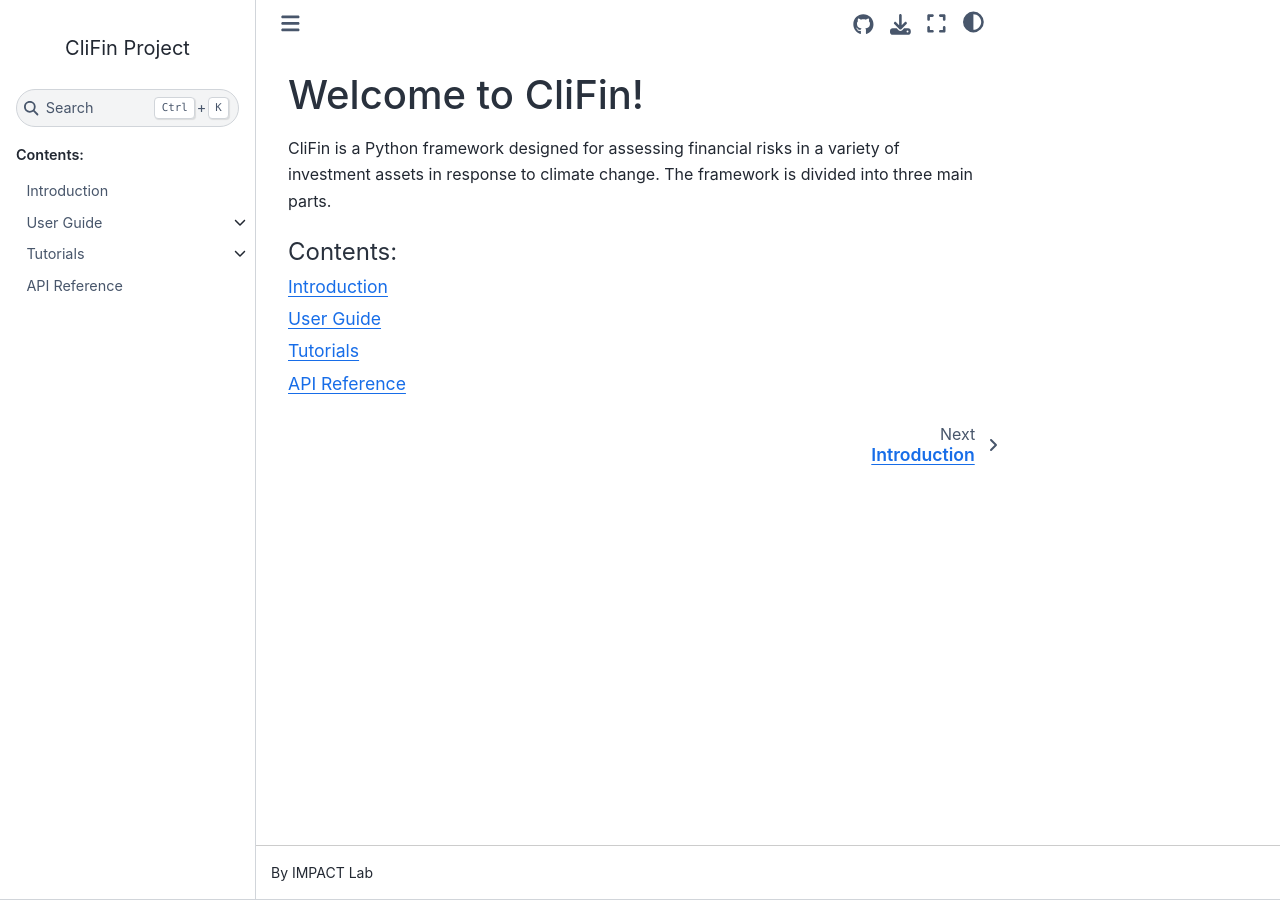
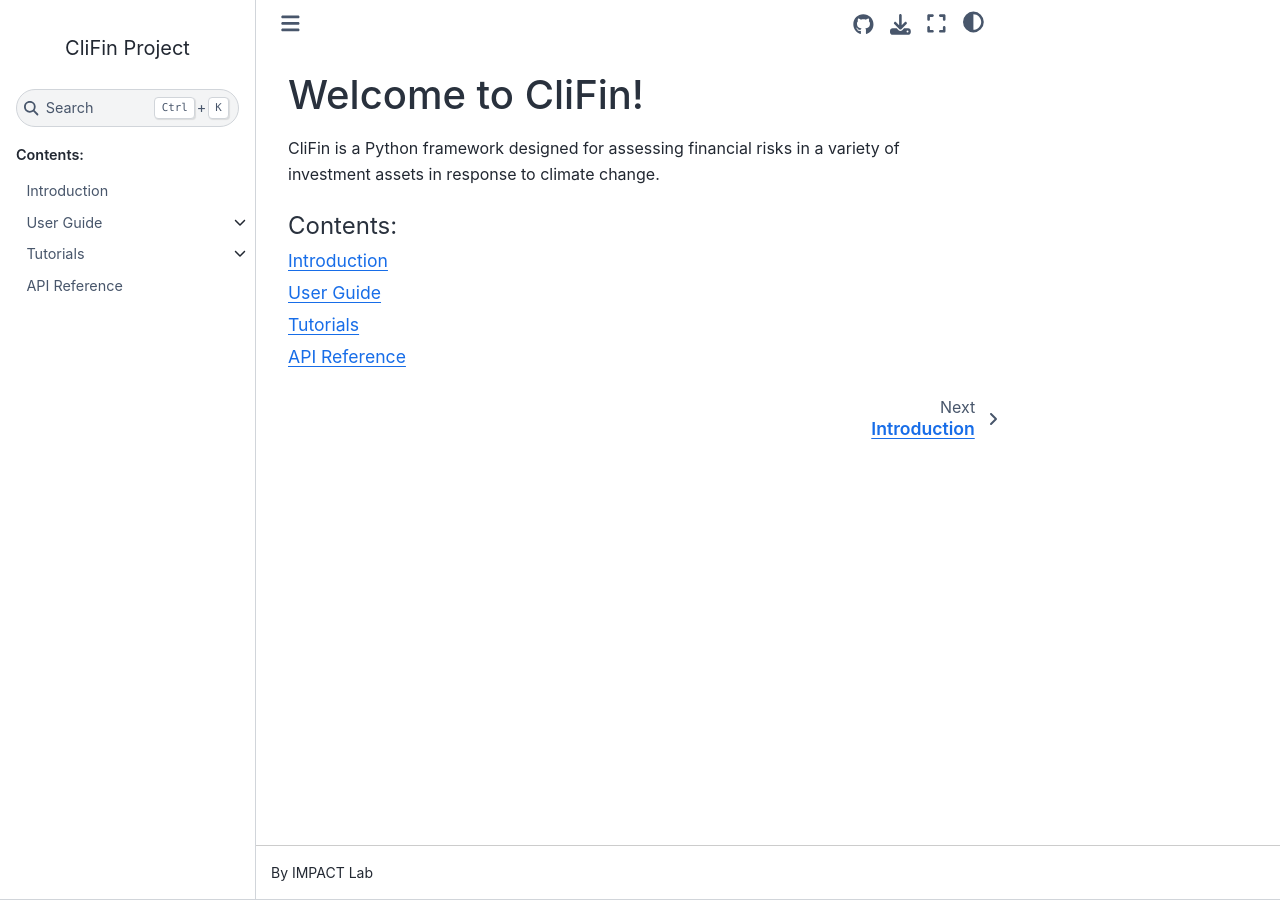
Before and after one commit to IMPACTlab-CliFin/CliFin, a Sphinx documentation site: the page built from docs/index.rst, in a window 1280 px wide. Built offline with Sphinx 7.4.7 and the Sphinx Book theme 1.1.4, drawn with Linux system fonts in a browser that asks for light colours.

Commit message:
Update index.rst

```diff
--- a/docs/index.rst
+++ b/docs/index.rst
@@ -2,7 +2,6 @@ Welcome to CliFin!
 =======================
 
 CliFin is a Python framework designed for assessing financial risks in a variety of investment assets in response to climate change.
-The framework is divided into three main parts.
 
 .. toctree::
    :maxdepth: 1
```
